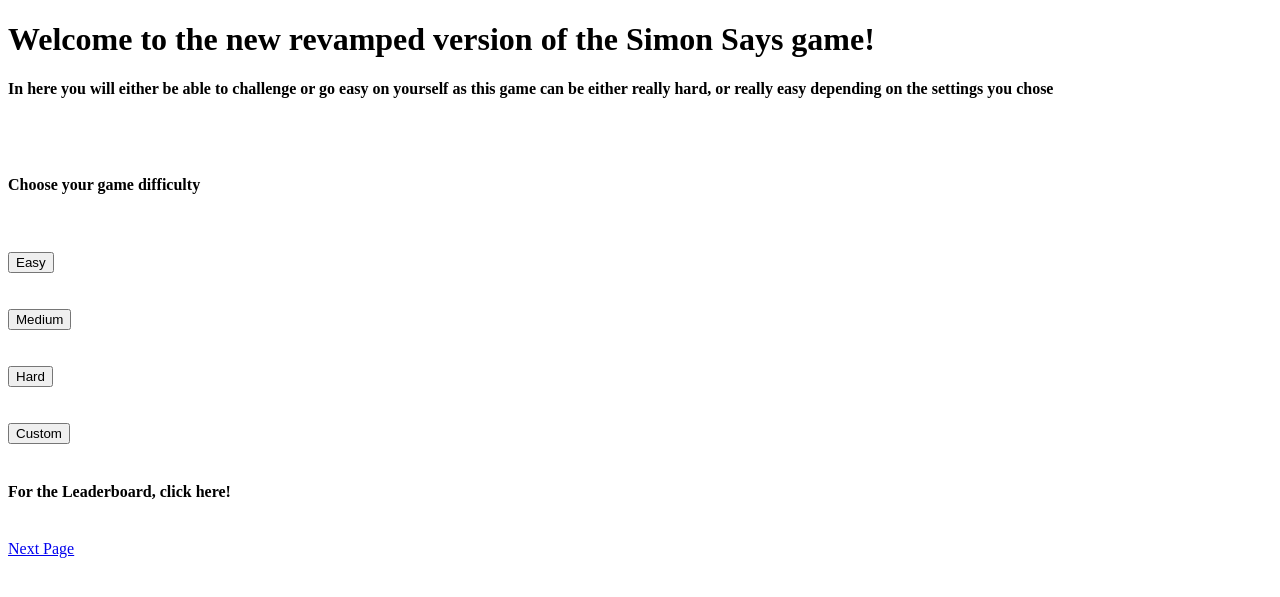
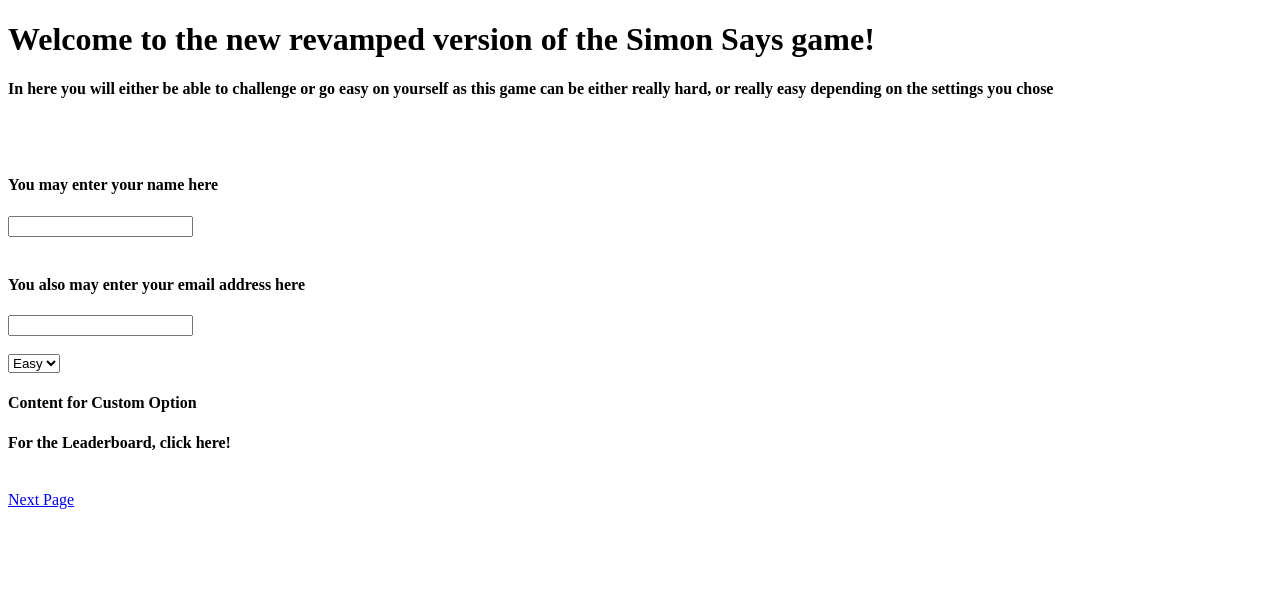
Before and after one commit to Nem3sisAlpha/XavierBriandWebServers, a PHP site: page / in a window 1280 px wide. Shown: the top 597 px of the page. Run offline with PHP 8.4, Linux system fonts and the light colour scheme.

Commit message:
Update index.php

```diff
--- a/index.php
+++ b/index.php
@@ -7,25 +7,39 @@
         <h1>Welcome to the new revamped version of the Simon Says game!</h1>
         <h4>In here you will either be able to challenge or go easy on yourself as this game can be either really hard, or really easy depending on the settings you chose</h4>
         </br></br>
-        <h4>Choose your game difficulty<h4>
-        <br><br>
-        <form action="game.php" method="post">
 
-            <button>Easy</button>
+        <form action="result.php" method="post">
+            <h4>You may enter your name here</h4><input type="text" id="name" name="name" required> </br></br>
+            <h4>You also may enter your email address here</h4> <input type="text" id="studentid" name="studentid" required> </br></br>
+        </form>
+        <script>
+            function showHideContent(option) {
+                //get content
+                const contentElement = document.getElementById("customcontent");
 
-            <br><br><br>
+                //check option
+                if (option === "Custom")
+                    contentElement.style.display = "block";
+                else
+                    contentElement.style.display = "none";
+            }
 
-            <button>Medium</button>
 
-            <br><br><br>
 
-            <button>Hard</button>
+        </script>
 
-            <br><br><br>
 
-            <button>Custom</button>
+        <select id="optionSelect" onchange="showHideContent(this.value)">
+            <option value="Easy">Easy</option>
+            <option value="Medium">Easy</option>
+            <option value="Hard">Easy</option>
+            <option value="Custom">Easy</option>
+        </select>
 
-        </br></br>
+        <div value="customcontent">
+            <h4>Content for Custom Option</h4>
+
+        </div>
 
 
         </form>
```
